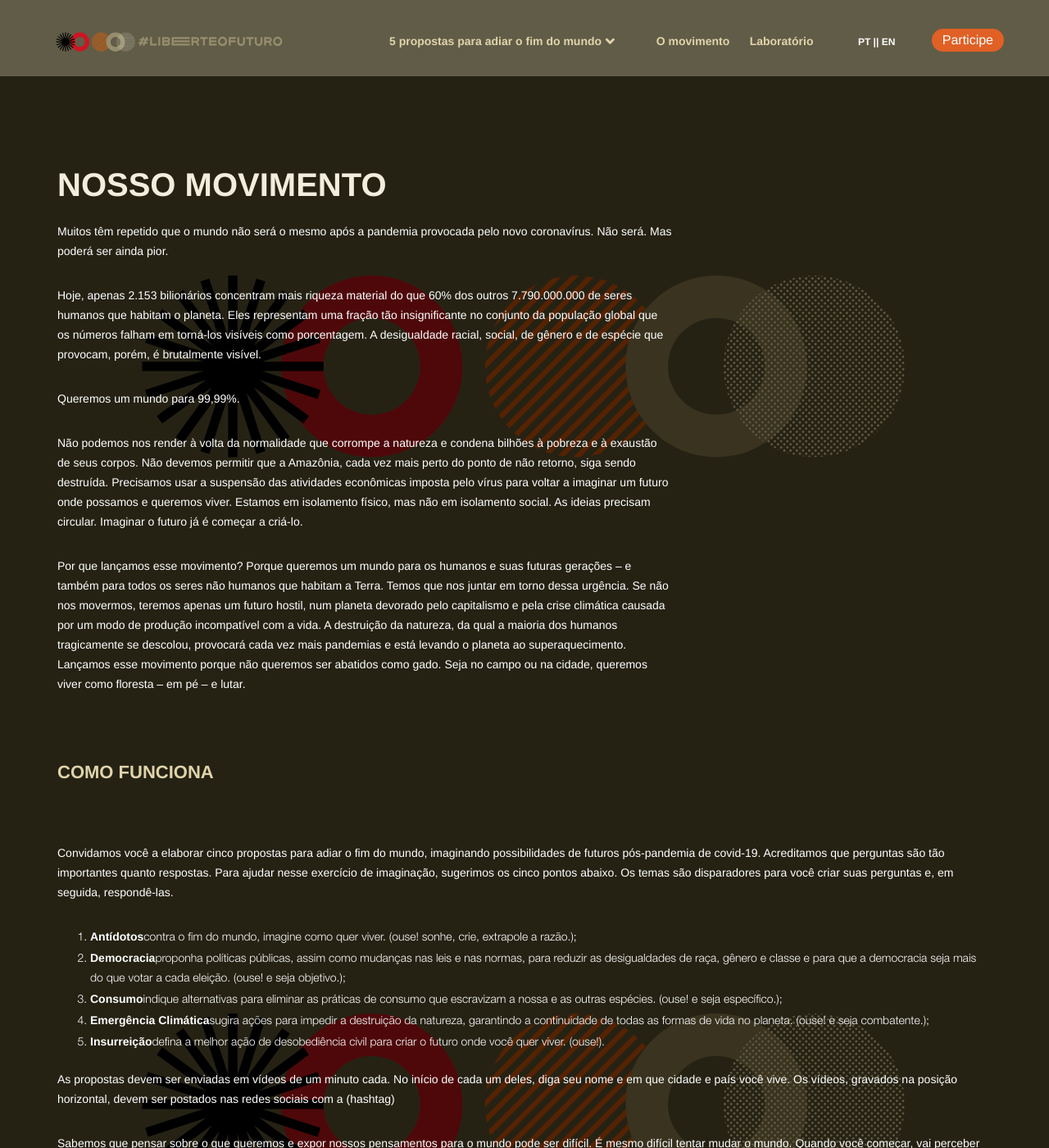
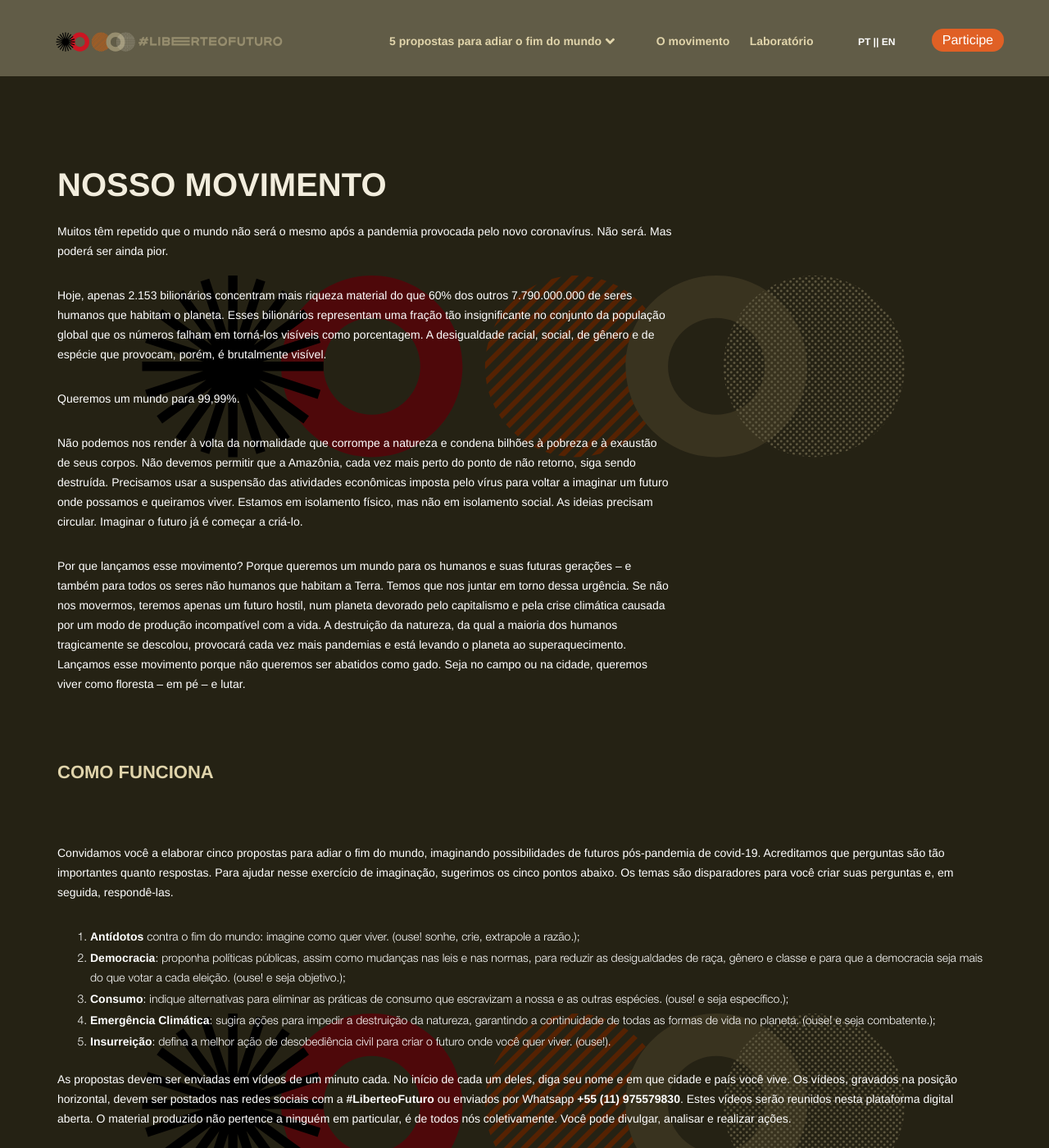
Before and after one commit to associacaosilo/liberteofuturo-site, a Jekyll site: the page built from _pages/movimento.md, in a window 1280 px wide and 1400 px high. Shown: the whole window at 82% size. Built offline with Jekyll 4.4.1, drawn with Linux system fonts in a browser that asks for light colours; nearby versions of some CDN libraries; some of the changed lines change nothing that is shown; some of the changed text lies outside the part shown.

Commit message:
Update movimento.md

```diff
--- a/_pages/movimento.md
+++ b/_pages/movimento.md
@@ -37,14 +37,14 @@ titulo: Nosso movimento
 subtitulo: Nosso movimento
 
 p1Movimento: Muitos têm repetido que o mundo não será o mesmo após a pandemia provocada pelo novo coronavírus. Não será. Mas poderá ser ainda pior.
-p2Movimento: Hoje, apenas 2.153 bilionários concentram mais riqueza material do que 60% dos outros 7.790.000.000 de seres humanos que habitam o planeta. Eles representam uma fração tão insignificante no conjunto da população global que os números falham em torná-los visíveis como porcentagem. A desigualdade racial, social, de gênero e de espécie que provocam, porém, é brutalmente visível.
+p2Movimento: Hoje, apenas 2.153 bilionários concentram mais riqueza material do que 60% dos outros 7.790.000.000 de seres humanos que habitam o planeta. Esses bilionários representam uma fração tão insignificante no conjunto da população global que os números falham em torná-los visíveis como porcentagem. A desigualdade racial, social, de gênero e de espécie que provocam, porém, é brutalmente visível.
 p3Movimento: Queremos um mundo para 99,99%.
-p4Movimento: Não podemos nos render à volta da normalidade que corrompe a natureza e condena bilhões à pobreza e à exaustão de seus corpos. Não devemos permitir que a Amazônia, cada vez mais perto do ponto de não retorno, siga sendo destruída. Precisamos usar a suspensão das atividades econômicas imposta pelo vírus para voltar a imaginar um futuro onde possamos e queremos viver. Estamos em isolamento físico, mas não em isolamento social. As ideias precisam circular. Imaginar o futuro já é começar a criá-lo.
+p4Movimento: Não podemos nos render à volta da normalidade que corrompe a natureza e condena bilhões à pobreza e à exaustão de seus corpos. Não devemos permitir que a Amazônia, cada vez mais perto do ponto de não retorno, siga sendo destruída. Precisamos usar a suspensão das atividades econômicas imposta pelo vírus para voltar a imaginar um futuro onde possamos e queiramos viver. Estamos em isolamento físico, mas não em isolamento social. As ideias precisam circular. Imaginar o futuro já é começar a criá-lo.
 p5Movimento: Por que lançamos esse movimento? Porque queremos um mundo para os humanos e suas futuras gerações – e também para todos os seres não humanos que habitam a Terra. Temos que nos juntar em torno dessa urgência. Se não nos movermos, teremos apenas um futuro hostil, num planeta devorado pelo capitalismo e pela crise climática causada por um modo de produção incompatível com a vida. A destruição da natureza, da qual a maioria dos humanos tragicamente se descolou, provocará cada vez mais pandemias e está levando o planeta ao superaquecimento. Lançamos esse movimento porque não queremos ser abatidos como gado. Seja no campo ou na cidade, queremos viver como floresta – em pé – e lutar.
 
 subtituloFunciona: Como funciona
 p1Funciona: Convidamos você a elaborar cinco propostas para adiar o fim do mundo, imaginando possibilidades de futuros pós-pandemia de covid-19. Acreditamos que perguntas são tão importantes quanto respostas. Para ajudar nesse exercício de imaginação, sugerimos os cinco pontos abaixo. Os temas são disparadores para você criar suas perguntas e, em seguida, respondê-las.
-p2Funciona: As propostas devem ser enviadas em vídeos de um minuto cada. No início de cada um deles, diga seu nome e em que cidade e país você vive. Os vídeos, gravados na posição horizontal, devem ser postados nas redes sociais com a (hashtag) #liberteofuturo ou enviados por Whatsapp +55 (11) 975579830. Estes vídeos serão reunidos nesta plataforma digital aberta. O material produzido não pertence a ninguém em particular, é de todos nós coletivamente. Você pode divulgar, analisar e realizar ações.
+p2Funciona: 'As propostas devem ser enviadas em vídeos de um minuto cada. No início de cada um deles, diga seu nome e em que cidade e país você vive. Os vídeos, gravados na posição horizontal, devem ser postados nas redes sociais com a <strong>#LiberteoFuturo</strong> ou enviados por Whatsapp <strong>+55 (11) 975579830</strong>. Estes vídeos serão reunidos nesta plataforma digital aberta. O material produzido não pertence a ninguém em particular, é de todos nós coletivamente. Você pode divulgar, analisar e realizar ações.'
 p3Funciona: Sabemos que pensar sobre o que queremos e expor nossos pensamentos para o mundo pode ser difícil. É mesmo difícil tentar mudar o mundo. Quando você começar, vai perceber que o gesto de imaginar - sozinho ou com seu grupo de amigos, comunidade, coletivo, organização ou empresa - já está mudando você. A imaginação é uma força poderosa.
 p4Funciona: Se não quiser partir dos temas propostos, apenas responda a uma única pergunta
 p4FuncionaEnfase: Que futuro você quer libertar?
@@ -53,17 +53,16 @@ p5FuncionaQuote: O futuro é aqui e agora, pode não haver ano que vem
 p5Funciona: alerta Ailton Krenak.
 
 
-frase1: contra o fim do mundo, imagine como quer viver. (ouse! sonhe, crie, extrapole a razão.);
-frase2: proponha políticas públicas, assim como mudanças nas leis e nas normas, para reduzir as desigualdades de raça, gênero e classe e para que a democracia seja mais do que votar a cada eleição. (ouse! e seja objetivo.);
-frase3: indique alternativas para eliminar as práticas de consumo que escravizam a nossa e as outras espécies. (ouse! e seja específico.);
-frase4: sugira ações para impedir a destruição da natureza, garantindo a continuidade de todas as formas de vida no planeta. (ouse! e seja combatente.);
-frase5: defina a melhor ação de desobediência civil para criar o futuro onde você quer viver. (ouse!).
+frase1: ' contra o fim do mundo: imagine como quer viver. (ouse! sonhe, crie, extrapole a razão.);'
+frase2: ': proponha políticas públicas, assim como mudanças nas leis e nas normas, para reduzir as desigualdades de raça, gênero e classe e para que a democracia seja mais do que votar a cada eleição. (ouse! e seja objetivo.);'
+frase3: ': indique alternativas para eliminar as práticas de consumo que escravizam a nossa e as outras espécies. (ouse! e seja específico.);'
+frase4: ': sugira ações para impedir a destruição da natureza, garantindo a continuidade de todas as formas de vida no planeta. (ouse! e seja combatente.);'
+frase5: ': defina a melhor ação de desobediência civil para criar o futuro onde você quer viver. (ouse!).'
 
 tituloQuemSomos: Quem somos
-subtituloQuemSomos: Todos os que fazem este movimento acontecer
-p1QuemSomos: Somos os 99,99%. Somos um movimento pela libertação do futuro. E em movimento crescemos a cada dia. Não há autoria, não há captura. Convidamos cada um a contribuir com uma reflexão crítica e dinâmica sobre o momento pós-pandemia e sobre outro mundo possível. Nessa rede nós somos rio e rua, imaginação e realidade, somos humanos e mais que humanos. A maneira como o mundo girava até a crise do novo coronavírus é uma catástrofe anunciada. Temos uma das últimas oportunidades para desviar a rota que nos carrega velozmente ao abismo e que já inaugurou o tempo das pandemias.
+p1QuemSomos: Somos os 99,99%. Somos um movimento pela libertação do futuro. E em movimento crescemos a cada dia. Não há autoria, não há captura. Convidamos cada um a contribuir com uma reflexão crítica e dinâmica sobre o momento pós-pandemia e sobre outros mundos possíveis. Nessa rede nós somos rio e rua, imaginação e realidade, somos humanos e mais que humanos. A maneira como o mundo girava até a crise do novo coronavírus é uma catástrofe anunciada. Temos uma das últimas oportunidades para desviar a rota que nos carrega velozmente ao abismo e que já inaugurou o tempo das pandemias.
 p2QuemSomos: Achamos importante fazer um registro de nossa presença e de nossa imaginação. Isso ajudará a compreender quem somos e o que queremos. Permite também a criação de um documento vivo para as gerações futuras e uma fonte de pesquisas para compreender esse momento limite do planeta. Criamos abaixo um antiformulário, com perguntas que ajudam a compreender você melhor e, compreendendo você, podemos compreender melhor o mundo em que vivemos. Se você quiser compor este movimento conosco, pedimos que complete o antiformulário como desejar - todo ou apenas em parte.
-linkFormQuemSomos: "[Link para formulário]"
+linkFormQuemSomos: '[Antiformulário]'
 
 
 ---
```
